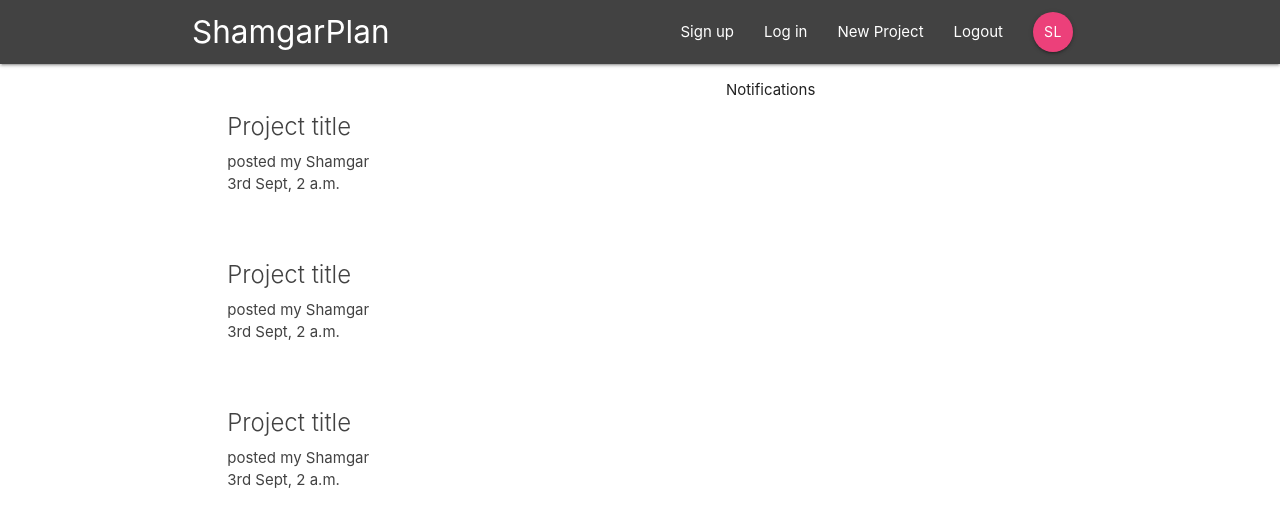
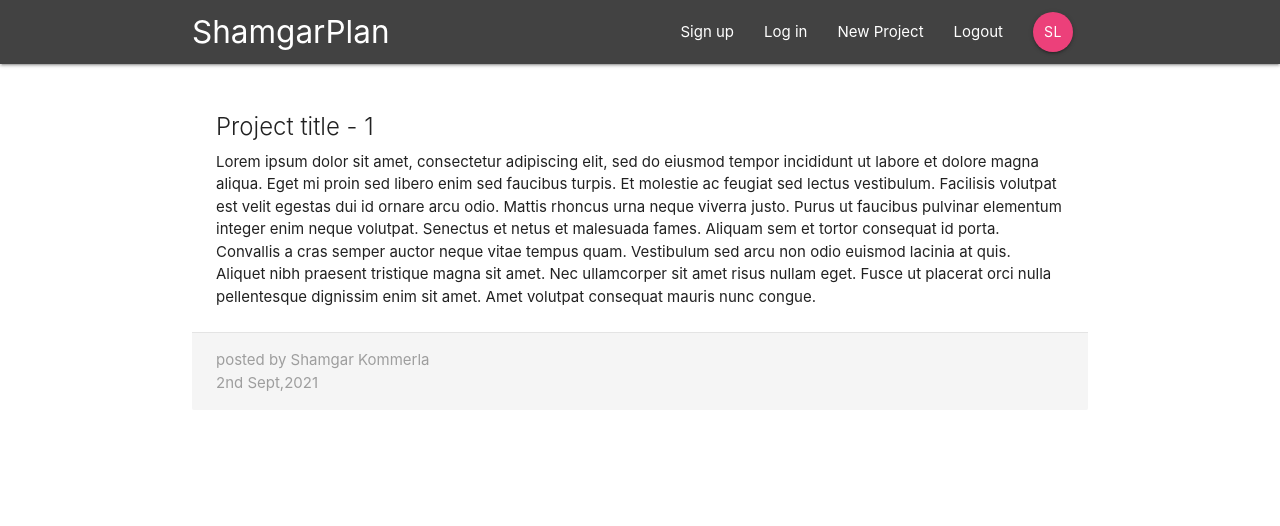
Before and after one commit to shamgar-kommerla/shamgarPlan, a React (Create React App) app: page /project/1 in a window 1280 px wide. Shown: the top 526 px of the page. Built offline with nearby package versions, Linux system fonts and the light colour scheme.

Commit message:
ProjectDetails, ProjectSummary components

```diff
--- a/src/App.js
+++ b/src/App.js
@@ -2,6 +2,7 @@ import {BrowserRouter, Route, Switch} from 'react-router-dom';
 import {Component} from 'react';
 import Navbar from './Components/layout/navbar';
 import Dashboard from './Components/dashboard/Dashboard';
+import ProjectDetails from './Components/projects/ProjectDetails';
 
 class App extends Component{
   render(){
@@ -10,7 +11,8 @@ class App extends Component{
         <div className="App">
           <Navbar />
           <Switch>
-            <Route path="/" component={Dashboard} />
+            <Route exact path="/" component={Dashboard} />
+            <Route path="/project/:id" component={ProjectDetails} />
           </Switch>
         </div>
       </BrowserRouter>
--- a/src/Components/projects/ProjectDetails.js
+++ b/src/Components/projects/ProjectDetails.js
@@ -0,0 +1,28 @@
+import React from 'react'
+
+export default function ProjectDetails(props) {
+    // console.log(props);
+    // console.log(props.match.params.id);
+    const id = props.match.params.id;
+    return (
+        <div className="container section project-details">
+            <div className="card z-depth-0">
+                <div className="card-content">
+                    <span className="card-title text-darken-4">Project title - {id}</span>
+                    <p>Lorem ipsum dolor sit amet, consectetur adipiscing elit, sed do eiusmod tempor incididunt ut labore et dolore magna aliqua.
+                     Eget mi proin sed libero enim sed faucibus turpis. Et molestie ac feugiat sed lectus vestibulum.
+                     Facilisis volutpat est velit egestas dui id ornare arcu odio. Mattis rhoncus urna neque viverra justo.
+                     Purus ut faucibus pulvinar elementum integer enim neque volutpat. Senectus et netus et malesuada fames.
+                     Aliquam sem et tortor consequat id porta. Convallis a cras semper auctor neque vitae tempus quam.
+                     Vestibulum sed arcu non odio euismod lacinia at quis. Aliquet nibh praesent tristique magna sit amet.
+                     Nec ullamcorper sit amet risus nullam eget. Fusce ut placerat orci nulla pellentesque dignissim enim sit amet.
+                     Amet volutpat consequat mauris nunc congue.</p>
+                </div>
+                <div className="card-action grey lighten-4 grey-text">
+                    <div>posted by Shamgar Kommerla</div>
+                    <div>2nd Sept,2021</div>
+                </div>
+            </div>
+        </div>
+    )
+}
--- a/src/Components/projects/ProjectList.js
+++ b/src/Components/projects/ProjectList.js
@@ -1,31 +1,13 @@
 import React from 'react';
+import ProjectSummary from './ProjectSummary';
 
 const ProjectList = () => {
     return (
         <div className="project-list section">
-            <div className="card z-depth-0 project-summary">
-                <div className="card-content grey-text text-darken-3">
-                    <span className="card-title">Project title</span>
-                    <p>posted my Shamgar</p>
-                    <p className="gery-text">3rd Sept, 2 a.m.</p>
-                </div>
-            </div>
-
-            <div className="card z-depth-0 project-summary">
-                <div className="card-content grey-text text-darken-3">
-                    <span className="card-title">Project title</span>
-                    <p>posted my Shamgar</p>
-                    <p className="gery-text">3rd Sept, 2 a.m.</p>
-                </div>
-            </div>
-
-            <div className="card z-depth-0 project-summary">
-                <div className="card-content grey-text text-darken-3">
-                    <span className="card-title">Project title</span>
-                    <p>posted my Shamgar</p>
-                    <p className="gery-text">3rd Sept, 2 a.m.</p>
-                </div>
-            </div>
+            <ProjectSummary/>
+            <ProjectSummary/>
+            <ProjectSummary/>
+            <ProjectSummary/>
         </div>
     )
 }
--- a/src/Components/projects/ProjectSummary.js
+++ b/src/Components/projects/ProjectSummary.js
@@ -0,0 +1,17 @@
+import React from 'react';
+//import ProjectList from './ProjectList';
+
+const ProjectSummary = () => {
+    return (
+        <div className="card z-depth-0 project-summary">
+            <div className="card-content grey-text text-darken-3">
+                <span className="card-title">Project title</span>
+                <p>posted my Shamgar</p>
+                <p className="gery-text">3rd Sept, 2 a.m.</p>
+            </div>
+        </div>
+    )
+}
+
+
+export default ProjectSummary;
```
